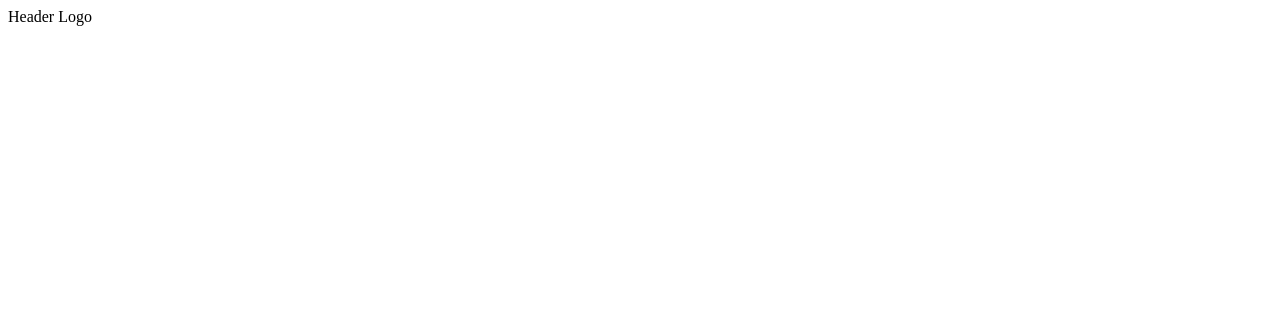
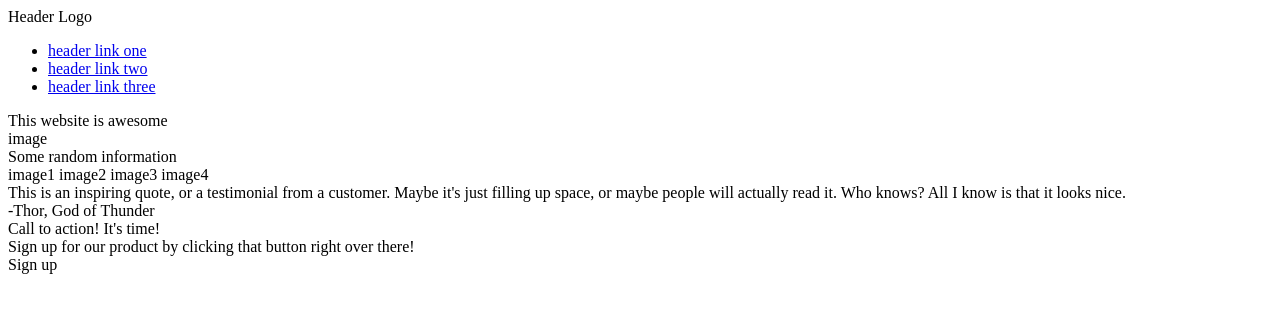
Before and after one commit to tbone0077/odin-landing-page, a plain HTML site: page index.html in a window 1280 px wide. Drawn offline with Linux system fonts and the light colour scheme.

Commit message:
html setup

```diff
--- a/index.html
+++ b/index.html
@@ -8,6 +8,45 @@
 <body>
     <div class="header">
         Header Logo
+        <ul>
+            <li><a href="#">header link one</a></li>
+            <li><a href="#">header link two</a></li>
+            <li><a href="#">header link three</a></li>
+        </ul>
+    </div>
+    <div class="body">
+        <div class="body-top">
+            <div class="body-top-left">
+                This website is awesome
+            </div>
+            <div class="body-top-right">
+                <img src="" alt="">image
+            </div>
+        </div>
+        <div class="body-middle">
+            <div class="body-middle-top">
+                Some random information
+            </div>
+            <div class="body-middle-bottom">
+                <img src="" alt="">image1
+                <img src="" alt="">image2
+                <img src="" alt="">image3
+                <img src="" alt="">image4
+            </div>
+        </div>
+        <div class="body-bottom">
+            <div>This is an inspiring quote, or a testimonial from a customer. Maybe it's just filling up space, or maybe people will actually read it. Who knows? All I know is that it looks nice.</div>
+            <div>-Thor, God of Thunder</div>
+        </div>
+    </div>
+    <div class="footer">
+        <div class="footer-left">
+            <div>Call to action! It's time!</div>
+            <div>Sign up for our product by clicking that button right over there!</div>
+        </div>
+        <div class="footer-right">
+            Sign up
+        </div>
     </div>
 </body>
 </html>
```
Also changed, not shown: 1 other file.
